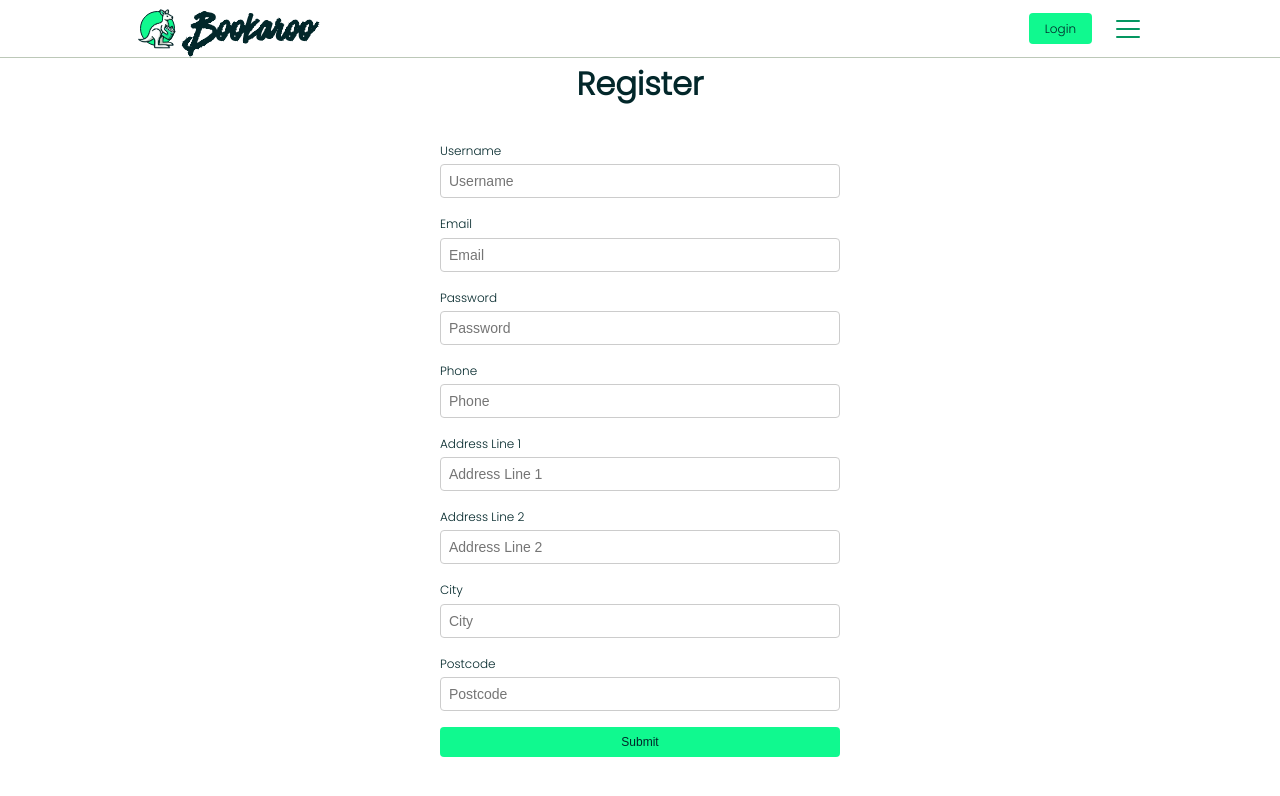
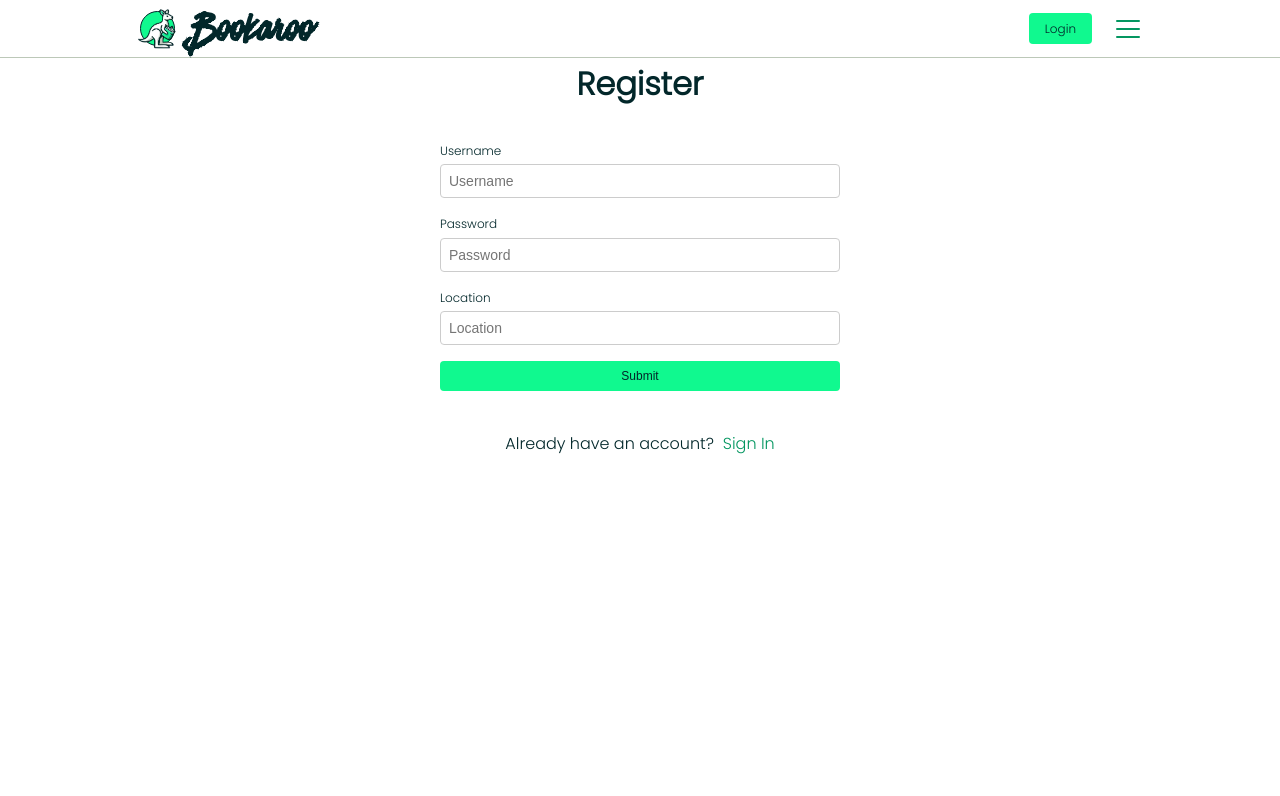
Before and after one commit to benhensor/bookaroo_frontend, a React (Create React App) app: page /register in a window 1280 px wide. Shown: the top 796 px of the page. Built offline with nearby package versions, Linux system fonts and the light colour scheme.

Commit message:
input validation

```diff
--- a/package.json
+++ b/package.json
@@ -8,13 +8,15 @@
     "@testing-library/user-event": "^13.5.0",
     "ajv": "^8.17.1",
     "axios": "^1.7.4",
+    "formik": "^2.4.6",
     "react": "^18.3.1",
     "react-dom": "^18.3.1",
     "react-query": "^3.39.3",
     "react-router-dom": "^6.26.1",
     "react-scripts": "5.0.1",
     "styled-components": "^6.1.12",
-    "web-vitals": "^2.1.4"
+    "web-vitals": "^2.1.4",
+    "yup": "^1.4.0"
   },
   "scripts": {
     "start": "react-scripts start",
--- a/src/components/register/Register.js
+++ b/src/components/register/Register.js
@@ -1,152 +1,114 @@
-import React, { useState } from 'react'
-import { useNavigate } from 'react-router-dom'
-import axios from 'axios'
-import Button from '../buttons/Button'
-import { Content } from '../../assets/styles/GlobalStyles'
-import { P, InputGroup } from '../../assets/styles/RegisterStyles'
+import React from 'react';
+import { useFormik } from 'formik';
+import * as Yup from 'yup';
+import { useNavigate } from 'react-router-dom';
+import axios from 'axios';
+import Button from '../buttons/Button';
+import { Content } from '../../assets/styles/GlobalStyles';
+import { P, InputGroup } from '../../assets/styles/RegisterStyles';
 
 const Register = () => {
-  const navigate = useNavigate()
-	const [formData, setFormData] = useState({
+  const navigate = useNavigate();
+
+  const validationSchema = Yup.object({
+    username: Yup.string()
+      .min(3, 'Username must be at least 3 characters')
+      .max(20, 'Username cannot exceed 20 characters')
+      .required('Username is required'),
+    password: Yup.string()
+      .min(8, 'Password must be at least 8 characters')
+      .matches(
+        /^(?=.*[a-z])(?=.*[A-Z])(?=.*\d)(?=.*[@$!%*?&])[A-Za-z\d@$!%*?&]{8,}$/,
+        'Password must contain at least one uppercase letter, one lowercase letter, one number, and one special character'
+      )
+      .required('Password is required'),
+    location: Yup.string()
+      .min(2, 'Location must be at least 2 characters')
+      .max(50, 'Location cannot exceed 50 characters')
+      .required('Location is required'),
+  });
+
+  const formik = useFormik({
+    initialValues: {
       username: '',
-		email: '',
       password: '',
-    phone: '',
-		addressLine1: '',
-		addressLine2: '',
-		city: '',
-		postcode: '',
-	})
-
-	const {
-		username,
-		email,
-		password,
-    phone,
-		addressLine1,
-		addressLine2,
-		city,
-		postcode,
-	} = formData
-
-	const onChange = (e) =>
-		setFormData({ ...formData, [e.target.name]: e.target.value })
-
-	const onSubmit = async (e) => {
-		e.preventDefault()
+      location: '',
+    },
+    validationSchema,
+    onSubmit: async (values) => {
       try {
-			const res = await axios.post(`${process.env.REACT_APP_API_URL}/api/auth/register`, formData, {
+        const res = await axios.post(`${process.env.REACT_APP_API_URL}/api/auth/register`, values, {
           headers: {
             'Content-Type': 'application/json',
           },
-			})
-			console.log(res.data)
-      navigate('/login')
+        });
+        console.log(res.data);
+        navigate('/login');
       } catch (error) {
-			console.error(error.response.data)
+        console.error(error.response.data);
       }
-	}
+    },
+  });
 
   return (
     <section>
       <Content>
         <h1>Register</h1>
-				<form onSubmit={onSubmit} method="post" autoComplete="false">
-								<input autoComplete="false" name="hidden" type="text" style={{display:' none'}}></input>
+        <form onSubmit={formik.handleSubmit} method="post" autoComplete="off">
+          <input autoComplete="off" name="hidden" type="text" style={{ display: 'none' }} />
           <InputGroup>
             <label htmlFor="username">Username</label>
             <input
               type="text"
               name="username"
-										value={username}
+              value={formik.values.username}
+              onChange={formik.handleChange}
+              onBlur={formik.handleBlur}
               placeholder="Username"
-										onChange={onChange}
               required
             />
-								</InputGroup>
-								<InputGroup>
-									<label htmlFor="email">Email</label>
-									<input
-										type="email"
-										name="email"
-										value={email}
-										placeholder="Email"
-										onChange={onChange}
-										required
-									/>
+            {formik.touched.username && formik.errors.username ? (
+              <div style={{ color: 'red' }}>{formik.errors.username}</div>
+            ) : null}
           </InputGroup>
           <InputGroup>
             <label htmlFor="password">Password</label>
             <input
               type="password"
               name="password"
-										value={password}
+              value={formik.values.password}
+              onChange={formik.handleChange}
+              onBlur={formik.handleBlur}
               placeholder="Password"
-										onChange={onChange}
               required
             />
+            {formik.touched.password && formik.errors.password ? (
+              <div style={{ color: 'red' }}>{formik.errors.password}</div>
+            ) : null}
           </InputGroup>
           <InputGroup>
-									<label htmlFor="phone">Phone</label>
+            <label htmlFor="location">Location</label>
             <input
               type="text"
-										name="phone"
-										value={phone}
-										placeholder="Phone"
-										onChange={onChange}
+              name="location"
+              value={formik.values.location}
+              onChange={formik.handleChange}
+              onBlur={formik.handleBlur}
+              placeholder="Location"
               required
             />
-								</InputGroup>
-								<InputGroup>
-									<label htmlFor="addressLine1">Address Line 1</label>
-									<input
-										type="text"
-										name="addressLine1"
-										value={addressLine1}
-										placeholder="Address Line 1"
-										onChange={onChange}
-										required
-									/>
-								</InputGroup>
-								<InputGroup>
-									<label htmlFor="addressLine2">Address Line 2</label>
-									<input
-										type="text"
-										name="addressLine2"
-										value={addressLine2}
-										placeholder="Address Line 2"
-										onChange={onChange}
-									/>
-								</InputGroup>
-								<InputGroup>
-									<label htmlFor="city">City</label>
-									<input
-										type="text"
-										name="city"
-										value={city}
-										placeholder="City"
-										onChange={onChange}
-										required
-									/>
-								</InputGroup>
-								<InputGroup>
-									<label htmlFor="postcode">Postcode</label>
-									<input
-										type="text"
-										name="postcode"
-										value={postcode}
-										placeholder="Postcode"
-										onChange={onChange}
-										required
-									/>
+            {formik.touched.location && formik.errors.location ? (
+              <div style={{ color: 'red' }}>{formik.errors.location}</div>
+            ) : null}
           </InputGroup>
           <Button type="action" text="Submit" />
         </form>
-				<P>Already have an account? &nbsp;<Button type="word" to="/login" text="Sign In" /></P>
-
+        <P>
+          Already have an account? &nbsp;<Button type="word" to="/login" text="Sign In" />
+        </P>
       </Content>
     </section>
-	)
-}
+  );
+};
 
-export default Register
+export default Register;
```
Also changed, not shown: 1 other file (tests, documents, lock files or other folders). Lines whose indentation alone changed are shown as unchanged.
